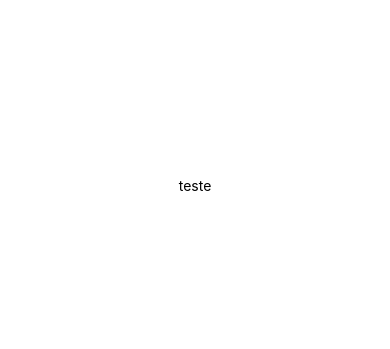
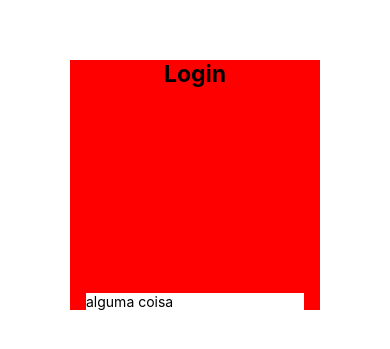
Before and after one commit to jeanpaulo204/ShoppingMobile, a React Native app: screen / in a window 390 px wide. Shown: the part 237-586 px from the top of the page. Built offline with nearby package versions, Linux system fonts and the light colour scheme.

Commit message:
alterações

```diff
--- a/App.js
+++ b/App.js
@@ -1,12 +1,16 @@
 import { StatusBar } from 'expo-status-bar';
-import { StyleSheet, Text, View } from 'react-native';
+import { StyleSheet, Text, View, TextInput } from 'react-native';
 
 export default function App() {
   return (
     <View style={styles.container}>
-      <Text>teste</Text>
       <StatusBar style="auto" />
+      <View style={styles.batata}>
+        <Text style={styles.texto}><strong>Login</strong></Text>
+        <TextInput style={styles.input} placeholder="alguma coisa "/>
+      </View>
     </View>
+
   );
 }
 
@@ -17,4 +21,18 @@ const styles = StyleSheet.create({
     alignItems: 'center',
     justifyContent: 'center',
   },
+  batata: {
+    height: 250,
+    width: 250,
+    backgroundColor:  'red',
+    alignItems: 'center',
+    justifyContent: 'center',
+  },
+  texto: {
+    flex: 1,
+    fontSize: '23px',
+  },
+  input: {
+    backgroundColor: 'white',
+  }
 });
```
